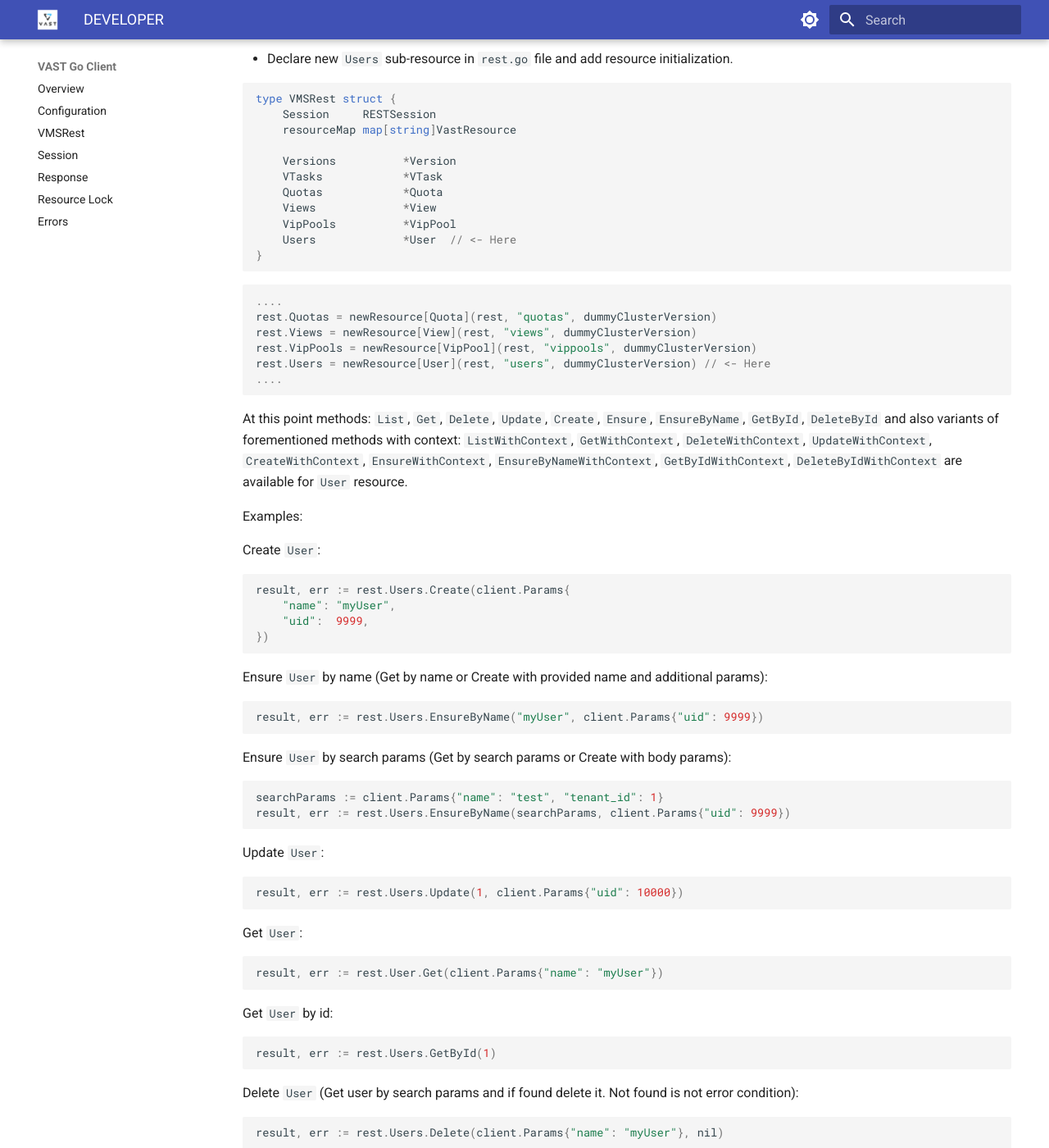
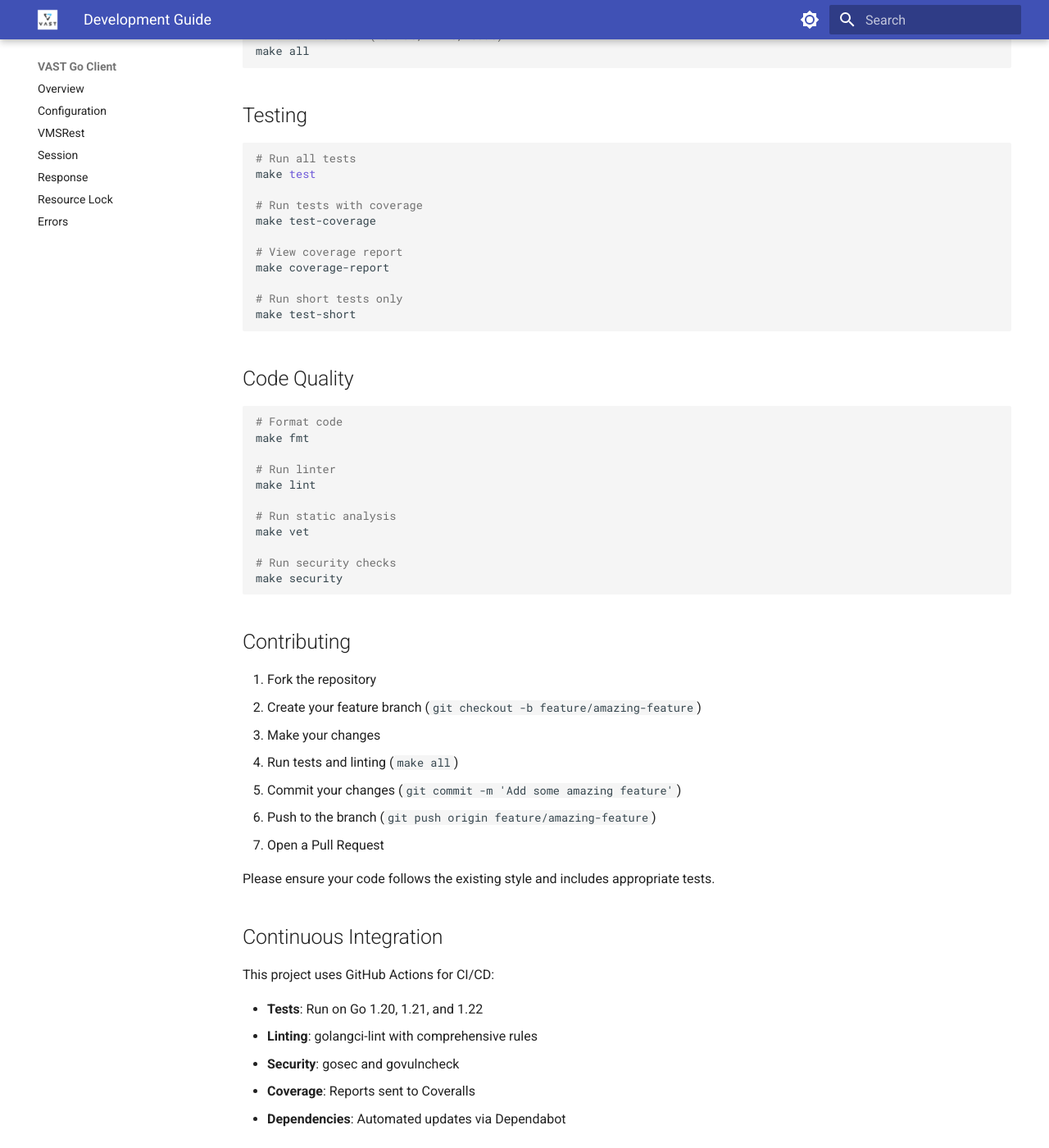
Before and after one commit to vast-data/go-vast-client, an MkDocs documentation site: the page built from docs/DEVELOPER.md, in a window 1280 px wide and 1400 px high, scrolled down 505 px. Shown: the whole window at 82% size. Built offline with MkDocs 1.6.1 and Material for MkDocs 9.7.7, drawn with Linux system fonts in a browser that asks for light colours; some of the changed text lies outside the part shown.

````diff
--- a/docs/DEVELOPER.md
+++ b/docs/DEVELOPER.md
@@ -1,3 +1,82 @@
+# Development Guide
+
+## Prerequisites
+
+- Go 1.20 or later
+- golangci-lint (for linting)
+- git
+
+## Building
+
+```bash
+# Build the library
+make build
+
+# Build all examples
+make examples
+
+# Run all checks (format, lint, test)
+make all
+```
+
+## Testing
+
+```bash
+# Run all tests
+make test
+
+# Run tests with coverage
+make test-coverage
+
+# View coverage report
+make coverage-report
+
+# Run short tests only
+make test-short
+```
+
+## Code Quality
+
+```bash
+# Format code
+make fmt
+
+# Run linter
+make lint
+
+# Run static analysis
+make vet
+
+# Run security checks
+make security
+```
+
+## Contributing
+
+1. Fork the repository
+2. Create your feature branch (`git checkout -b feature/amazing-feature`)
+3. Make your changes
+4. Run tests and linting (`make all`)
+5. Commit your changes (`git commit -m 'Add some amazing feature'`)
+6. Push to the branch (`git push origin feature/amazing-feature`)
+7. Open a Pull Request
+
+Please ensure your code follows the existing style and includes appropriate tests.
+
+## Continuous Integration
+
+This project uses GitHub Actions for CI/CD:
+
+- **Tests**: Run on Go 1.20, 1.21, and 1.22
+- **Linting**: golangci-lint with comprehensive rules
+- **Security**: gosec and govulncheck
+- **Coverage**: Reports sent to Coveralls
+- **Dependencies**: Automated updates via Dependabot
+
+---
+
+## Adding New API Resources
+
 ### Do you want to add new API resource?
 
 Suppose you want to add a User resource so that it can be queried
````
Also changed, not shown: CHANGELOG.md (deleted, +0 -32 lines), docs/configuration.md (+16 -12 lines), docs/index.md (+0 -77 lines), 3 other files.
